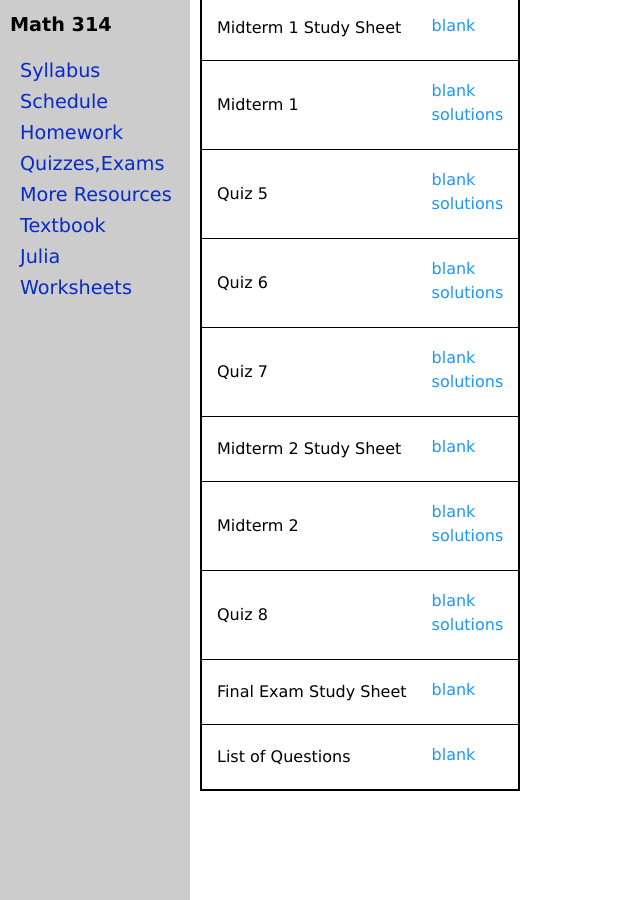
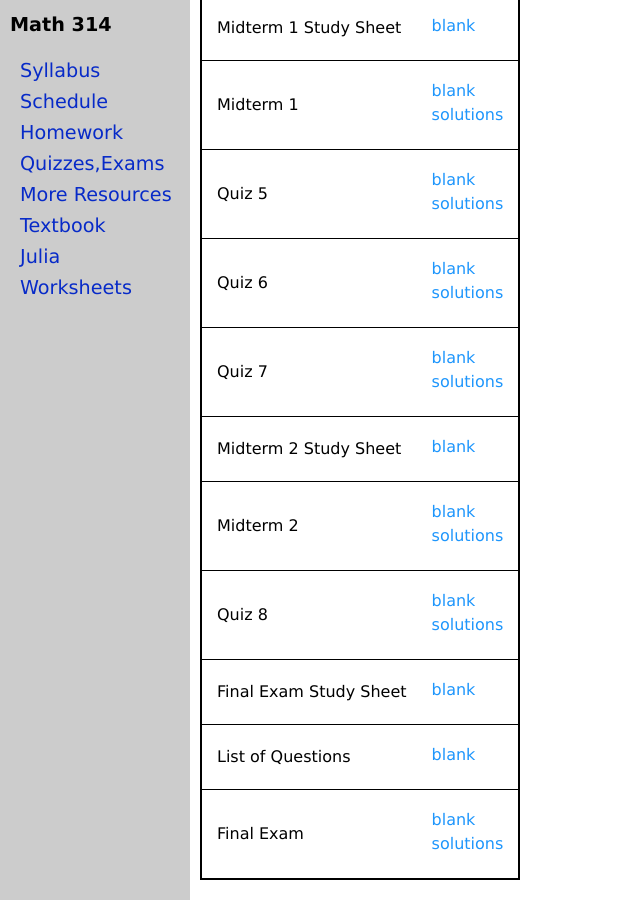
Before and after one commit to jrfaudree/LA, a Jekyll site: the page built from quizexam.md, in a window 1280 px wide and 900 px high, scrolled down 511 px. Shown: the whole window, without its empty margins (0-640 px from the left). Built offline with Jekyll 4.4.1, drawn with Linux system fonts in a browser that asks for light colours.

Commit message:
Update quizexam.yml

```diff
--- a/_data/quizexam.yml
+++ b/_data/quizexam.yml
@@ -39,3 +39,6 @@ quizexam:
   blank: FE_study.pdf
 - name: List of Questions
   blank: FE_study-questions.pdf
+- name: Final Exam
+  blank: M314_F24_FE.pdf
+  solutions: M314_F24_FE-s.tex
```
